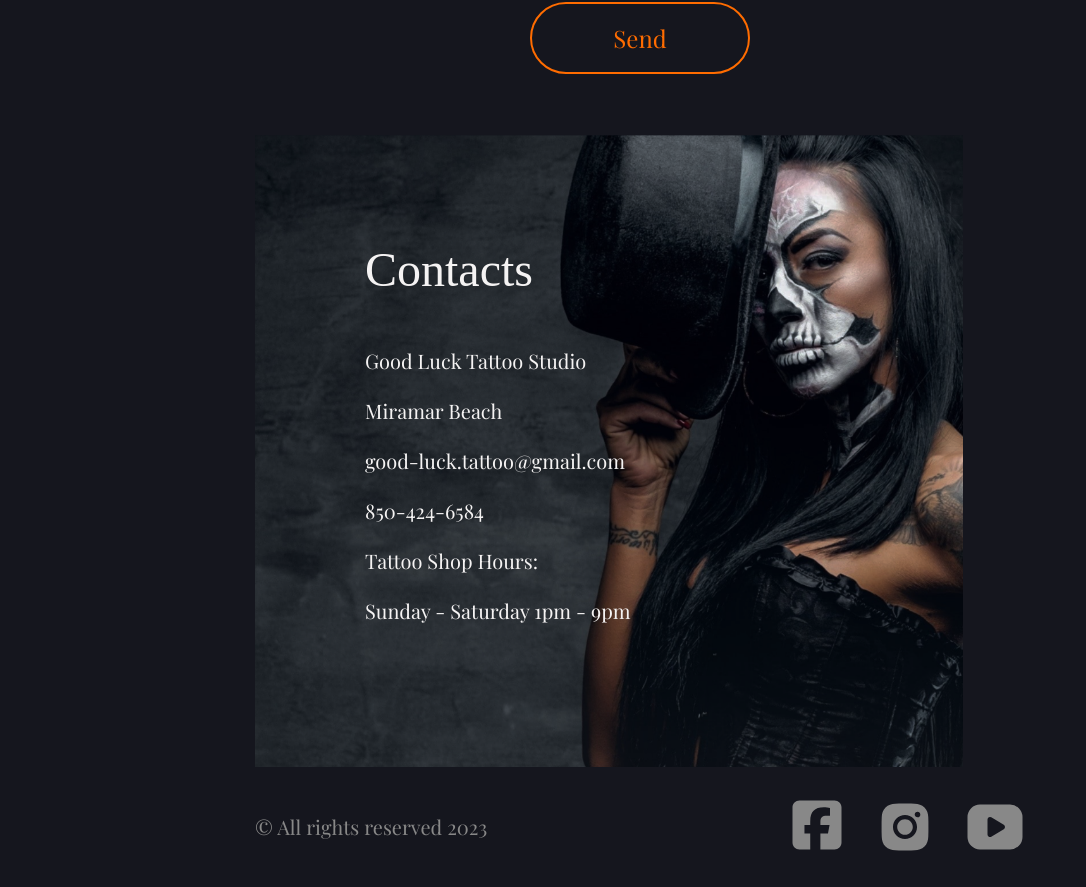
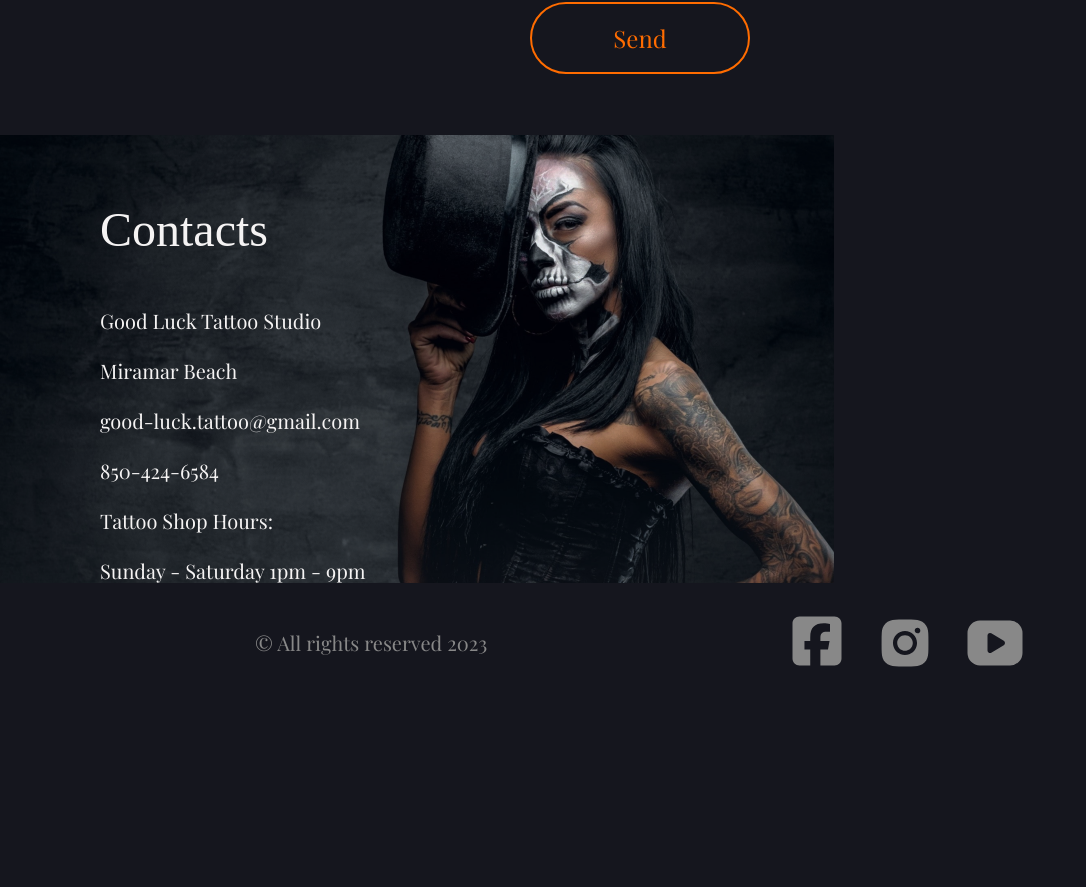
Before and after one commit to ViktorSvertoka/tattoo-studio, a Next.js app: page / in a window 1280 px wide. Shown: the part 5959-6846 px from the top of the page, without its empty margins (0-1086 px from the left). After the commit the page ends 6662 px from the top, so only its background shows below. Built offline with nearby package versions, Linux system fonts and the light colour scheme; a web font is replaced by a local one.

Commit message:
Update Contacts.tsx

```diff
--- a/src/sections/Contacts.tsx
+++ b/src/sections/Contacts.tsx
@@ -1,7 +1,7 @@
 const Contacts = () => {
   return (
     <section className="mt-[134px]">
-      <div className="container flex xs:flex-col sm:flex-col lg:flex-row lg:justify-between pl-[140px]">
+      <div className="lg:container flex xs:flex-col sm:flex-col lg:flex-row lg:justify-between lg:pl-[140px]">
         <div className="">
           <h2 className="text-white font-rye xs:text-[32px] sm:text-[48px] lg:text-[48px] xs:mt-[24px] sm:mt-[40px] lg:mt-[100px] xs:mb-[32px] sm:mb-[40px] lg:mb-[30px] xs:text-center sm:text-center lg:text-center">
             Online-booking
@@ -40,7 +40,7 @@ const Contacts = () => {
             </button>
           </form>
         </div>
-        <div className="xs:bg-contactsMobile sm:bg-contactsTablet lg:bg-contactsDesktop bg-cover bg-center w-[708px] h-[633px] pt-[100px] pl-[110px]">
+        <div className="xs:bg-contactsMobile sm:bg-contactsTablet lg:bg-contactsDesktop bg-cover bg-center sm:w-[834px] sm:h-[449px] lg:w-[708px] lg:h-[633px] sm:pt-[60px] sm:pl-[100px] lg:pt-[100px] lg:pl-[110px]">
           <div>
             <h2 className="text-white font-rye xs:text-[32px] sm:text-[48px] lg:text-[48px] mb-[40px]">
               Contacts
```
